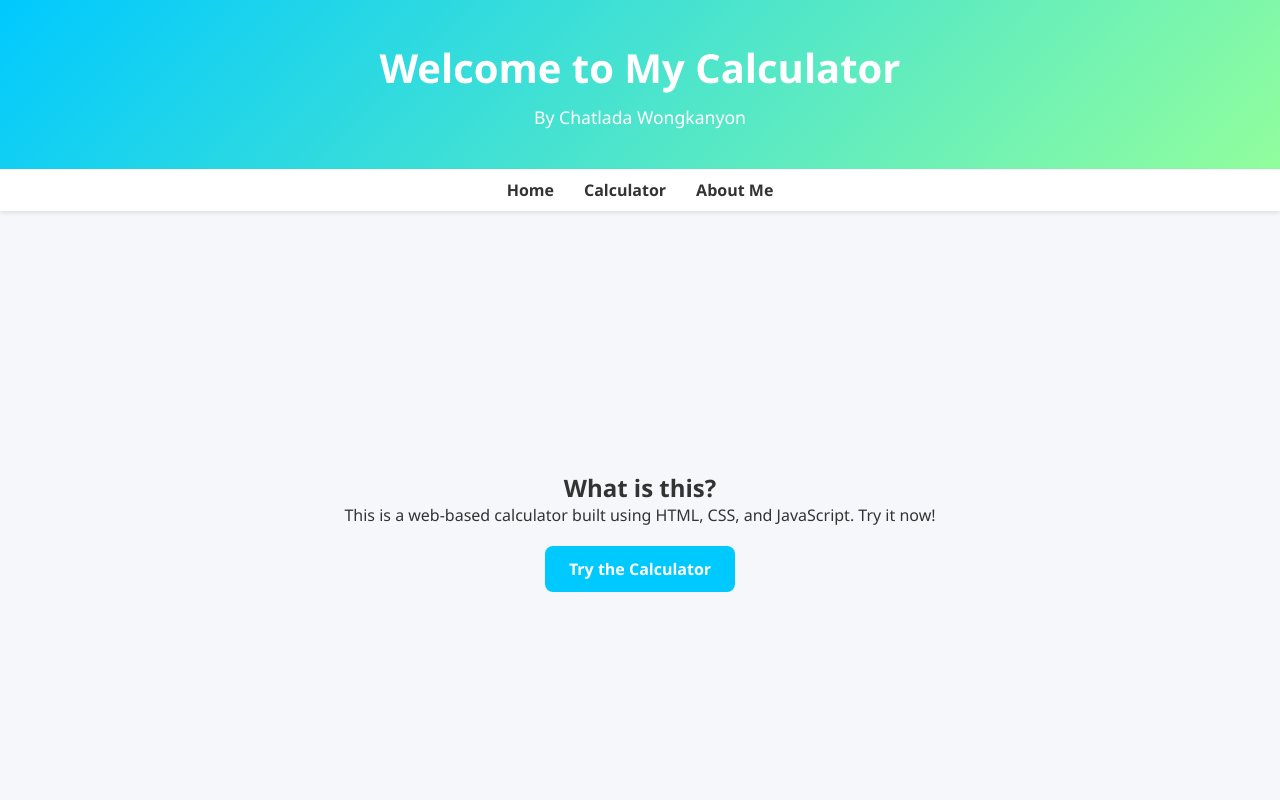
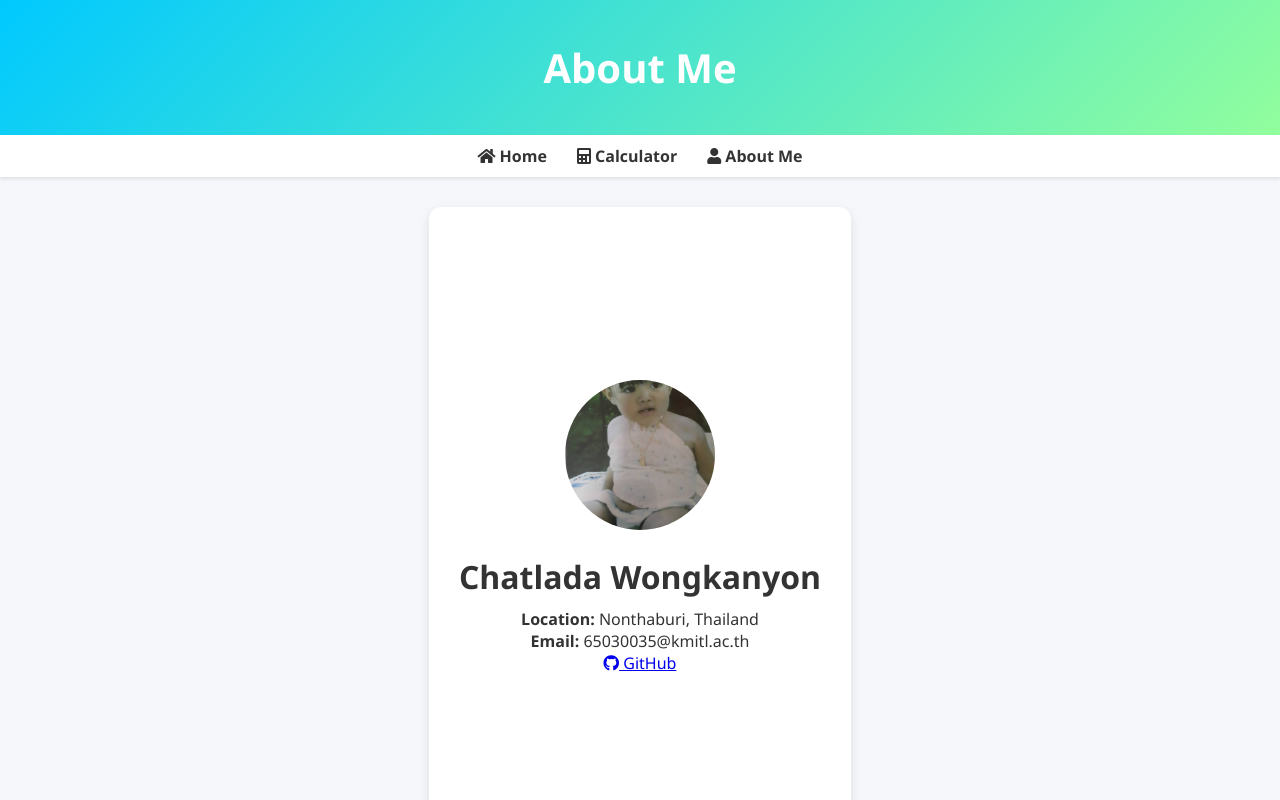
Before and after one commit to chatladawongkanyon/calculator-website, a plain HTML site: page index.html in a window 1280 px wide. Drawn offline with Linux system fonts and the light colour scheme.

Commit message:
Update index.html

```diff
--- a/index.html
+++ b/index.html
@@ -3,25 +3,36 @@
 <head>
   <meta charset="UTF-8"/>
   <meta name="viewport" content="width=device-width, initial-scale=1.0"/>
-  <title>Calculator Web App</title>
+  <title>About Me</title>
   <link rel="stylesheet" href="styles.css"/>
+  <!-- เพิ่ม Font Awesome CDN -->
+  <link rel="stylesheet" href="https://cdnjs.cloudflare.com/ajax/libs/font-awesome/5.15.4/css/all.min.css" />
 </head>
 <body>
   <header class="new-header">
-    <h1>Welcome to My Calculator</h1>
-    <p>By Chatlada Wongkanyon</p>
+    <h1>About Me</h1>
   </header>
 
   <nav class="new-nav">
-    <a href="index.html">Home</a>
-    <a href="calculator.html">Calculator</a>
-    <a href="about.html">About Me</a>
+    <a href="index.html"><i class="fas fa-home"></i> Home</a>
+    <a href="calculator.html"><i class="fas fa-calculator"></i> Calculator</a>
+    <a href="about.html"><i class="fas fa-user"></i> About Me</a>
   </nav>
 
-  <main class="landing">
-    <h2>What is this?</h2>
-    <p>This is a web-based calculator built using HTML, CSS, and JavaScript. Try it now!</p>
-    <a href="calculator.html" class="cta-button">Try the Calculator</a>
+  <main class="profile-container">
+    <section class="profile-card">
+      <img src="images/Photo1.jpg" alt="My Photo" class="profile-pic" />
+      <h2>Chatlada Wongkanyon</h2>
+      <p><strong>Location:</strong> Nonthaburi, Thailand</p>
+      <p><strong>Email:</strong> 65030035@kmitl.ac.th</p>
+
+      <!-- เพิ่มไอคอน GitHub -->
+      <section class="social-media">
+        <a href="https://github.com/chatladawongkanyon" target="_blank" class="github-link">
+          <i class="fab fa-github"></i> GitHub
+        </a>
+      </section>
+    </section>
   </main>
 
 </body>
```
